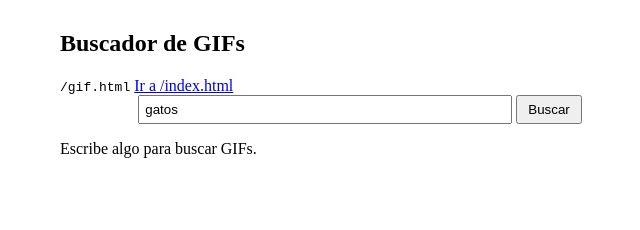
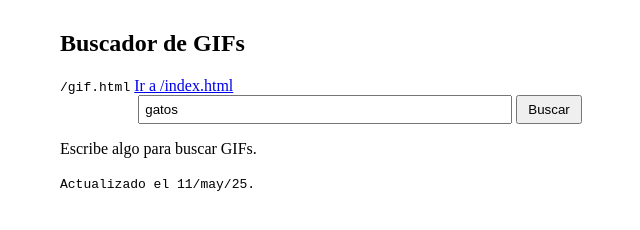
Before and after one commit to averagemlgfan/averagemlgfan, a plain HTML site: page gif.html in a window 1280 px wide. Shown: the whole page, without its empty margins (280-920 px from the left). Drawn offline with Linux system fonts and the light colour scheme; a web font is replaced by a local one.

Commit message:
Update gif.html

```diff
--- a/gif.html
+++ b/gif.html
@@ -27,6 +27,7 @@
     <div id="gifResults">
         <p>Escribe algo para buscar GIFs.</p>
     </div>
+    <code>Actualizado el 11/may/25.</code>
 
     <script>
         // Nueva API Key funcional (puedes obtener tu propia key en tenor.com)
```
